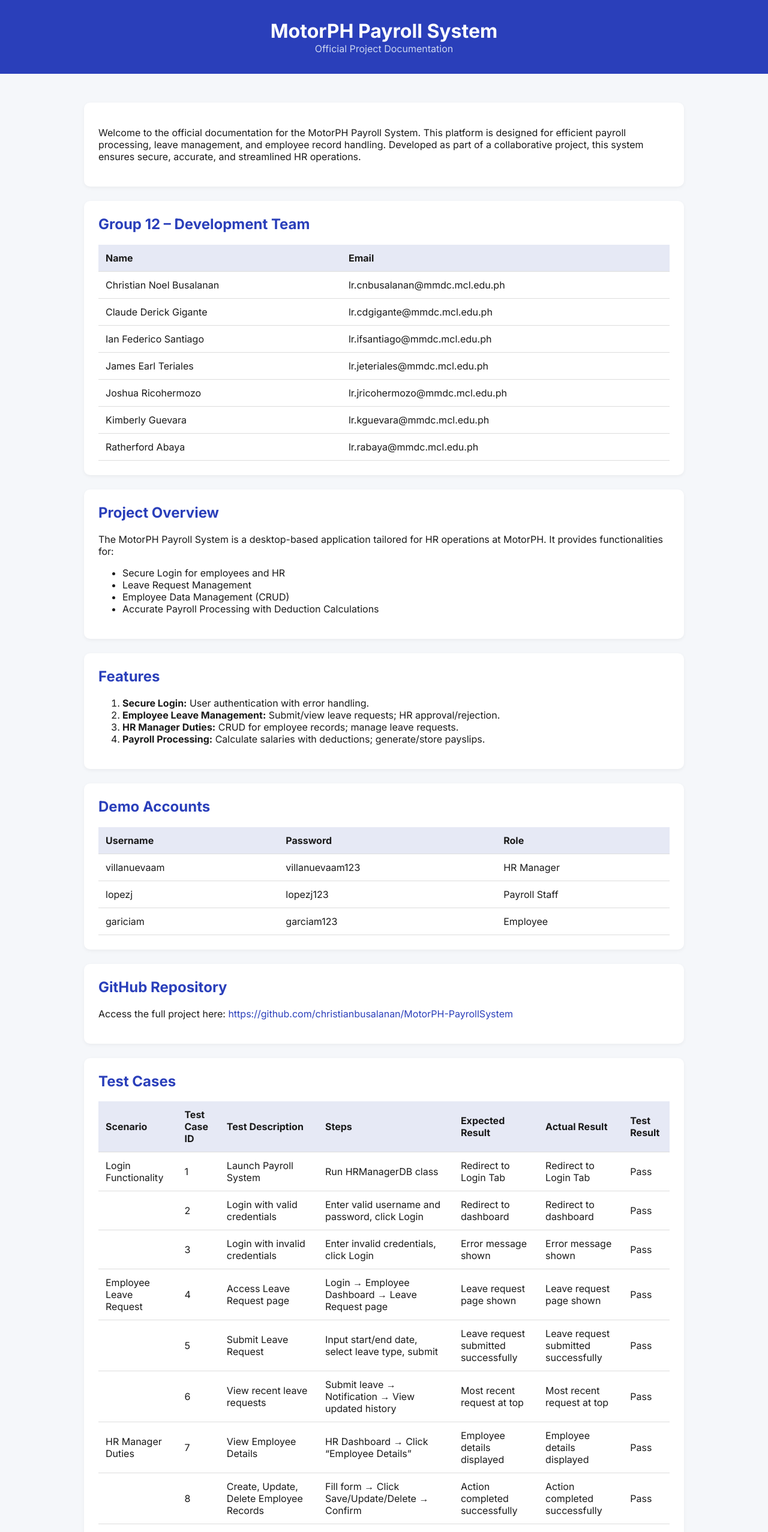
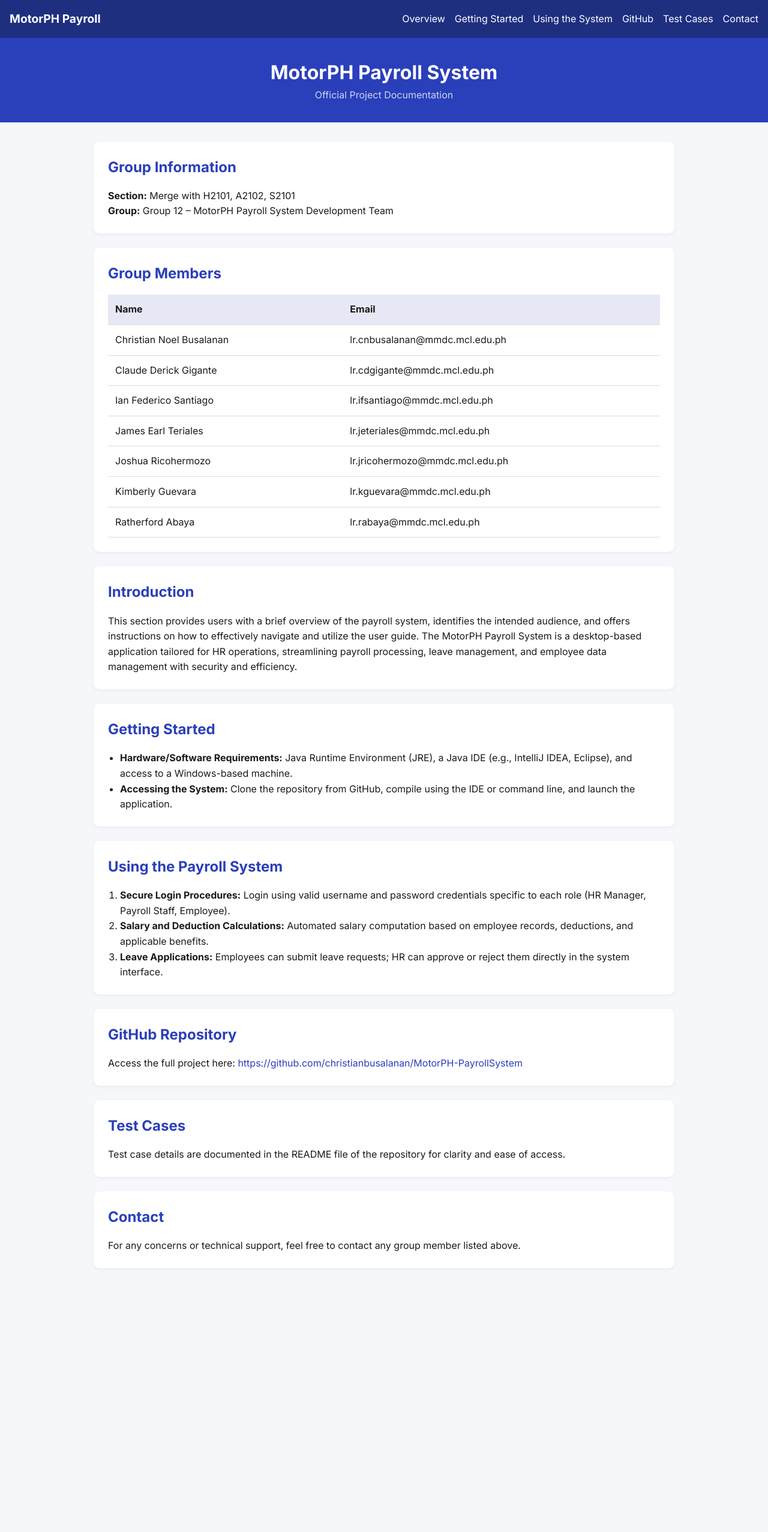
Before and after one commit to santiagoian01/MotorPH-PayrollSystem, a plain HTML site: page index.html in a window 1280 px wide. Shown: the top 2554 px of the page at 60% size. After the commit the page ends 2146 px from the top, so only its background shows below. Drawn offline with Linux system fonts and the light colour scheme.

Commit message:
made it more professional looking i guess
made it more professional looking i guess

```diff
--- a/index.html
+++ b/index.html
@@ -7,35 +7,74 @@
   <title>MotorPH Payroll System Documentation</title>
   <link href="https://fonts.googleapis.com/css2?family=Inter:wght@400;600;700&display=swap" rel="stylesheet">
   <style>
+    * {
+      margin: 0;
+      padding: 0;
+      box-sizing: border-box;
+    }
+
+ul, ol {
+  margin-left: 20px;
+}
     body {
       font-family: 'Inter', sans-serif;
-      margin: 0;
       background-color: #f5f7fa;
       color: #1a1a1a;
+      line-height: 1.6;
     }
 
     header {
       background-color: #2a3fba;
       color: white;
-      padding: 2rem;
+      padding: 2rem 1rem;
       text-align: center;
     }
 
     header h1 {
-      margin: 0;
       font-size: 2rem;
     }
 
     header p {
-      margin: 0;
       font-size: 1rem;
       color: #cbd5f0;
+    }
+
+    nav {
+      background-color: #1f2f80;
+      display: flex;
+      justify-content: space-between;
+      align-items: center;
+      padding: 1rem;
+      position: sticky;
+      top: 0;
+      z-index: 1000;
+    }
+
+    .nav-logo {
+      color: white;
+      font-weight: 700;
+      font-size: 1.2rem;
+    }
+
+    .nav-links {
+      display: flex;
+      gap: 1rem;
+    }
+
+    .nav-links a {
+      color: white;
+      text-decoration: none;
+      font-weight: 500;
+    }
+
+    .nav-links a:hover {
+      text-decoration: underline;
     }
 
     .container {
       max-width: 1000px;
       margin: 2rem auto;
-      padding: 1rem;
+      padding: 0 1rem;
     }
 
     .section {
@@ -49,6 +88,7 @@
     .section h2 {
       color: #2a3fba;
       margin-top: 0;
+      margin-bottom: 1rem;
     }
 
     table {
@@ -57,7 +97,8 @@
       margin-top: 1rem;
     }
 
-    th, td {
+    th,
+    td {
       padding: 0.75rem;
       text-align: left;
       border-bottom: 1px solid #ddd;
@@ -76,23 +117,67 @@
       text-decoration: underline;
     }
 
-    @media (max-width: 600px) {
-      header h1 {
-        font-size: 1.5rem;
+    .back-to-top {
+      position: fixed;
+      bottom: 20px;
+      right: 20px;
+      background-color: #2a3fba;
+      color: white;
+      border: none;
+      padding: 0.5rem 1rem;
+      border-radius: 5px;
+      cursor: pointer;
+      display: none;
+    }
+
+    .back-to-top:hover {
+      background-color: #1f2f80;
+    }
+
+    @media (max-width: 768px) {
+      .nav-links {
+        flex-direction: column;
+        background-color: #1f2f80;
+        position: absolute;
+        top: 60px;
+        right: 0;
+        width: 100%;
+        display: none;
       }
 
-      header p {
-        font-size: 0.875rem;
+      .nav-links.active {
+        display: flex;
       }
 
-      th, td {
-        font-size: 0.875rem;
+      .menu-toggle {
+        display: block;
+        cursor: pointer;
+        color: white;
+      }
+    }
+
+    @media (min-width: 769px) {
+      .menu-toggle {
+        display: none;
       }
     }
   </style>
 </head>
 
 <body>
+  <nav>
+    <div class="nav-logo">MotorPH Payroll</div>
+    <div class="menu-toggle" onclick="toggleMenu()">&#9776;</div>
+    <div class="nav-links" id="navLinks">
+      <a href="#overview">Overview</a>
+      <a href="#getting-started">Getting Started</a>
+      <a href="#using">Using the System</a>
+      <a href="https://github.com/christianbusalanan/MotorPH-PayrollSystem" target="_blank">GitHub</a>
+      <a href="#test">Test Cases</a>
+      <a href="#contact">Contact</a>
+    </div>
+  </nav>
+
   <header>
     <h1>MotorPH Payroll System</h1>
     <p>Official Project Documentation</p>
@@ -100,18 +185,15 @@
 
   <div class="container">
     <div class="section">
-      <p>
-        Welcome to the official documentation for the MotorPH Payroll System. This platform is designed for efficient payroll processing, leave management, and employee record handling. Developed as part of a collaborative project, this system ensures secure, accurate, and streamlined HR operations.
-      </p>
+      <h2>Group Information</h2>
+      <p><strong>Section:</strong> Merge with H2101, A2102, S2101</p>
+      <p><strong>Group:</strong> Group 12 – MotorPH Payroll System Development Team</p>
     </div>
 
     <div class="section">
-      <h2>Group 12 – Development Team</h2>
+      <h2>Group Members</h2>
       <table>
-        <tr>
-          <th>Name</th>
-          <th>Email</th>
-        </tr>
+        <tr><th>Name</th><th>Email</th></tr>
         <tr><td>Christian Noel Busalanan</td><td>lr.cnbusalanan@mmdc.mcl.edu.ph</td></tr>
         <tr><td>Claude Derick Gigante</td><td>lr.cdgigante@mmdc.mcl.edu.ph</td></tr>
         <tr><td>Ian Federico Santiago</td><td>lr.ifsantiago@mmdc.mcl.edu.ph</td></tr>
@@ -122,87 +204,65 @@
       </table>
     </div>
 
-    <div class="section">
-      <h2>Project Overview</h2>
-      <p>The MotorPH Payroll System is a desktop-based application tailored for HR operations at MotorPH. It provides functionalities for:</p>
+    <div class="section" id="overview">
+      <h2>Introduction</h2>
+      <p>This section provides users with a brief overview of the payroll system, identifies the intended audience, and offers instructions on how to effectively navigate and utilize the user guide. The MotorPH Payroll System is a desktop-based application tailored for HR operations, streamlining payroll processing, leave management, and employee data management with security and efficiency.</p>
+    </div>
+
+    <div class="section" id="getting-started">
+      <h2>Getting Started</h2>
       <ul>
-        <li>Secure Login for employees and HR</li>
-        <li>Leave Request Management</li>
-        <li>Employee Data Management (CRUD)</li>
-        <li>Accurate Payroll Processing with Deduction Calculations</li>
+        	<li><strong>Hardware/Software Requirements:</strong> Java Runtime Environment (JRE), a Java IDE (e.g., IntelliJ IDEA, Eclipse), and access to a Windows-based machine.</li>
+        	<li><strong>Accessing the System:</strong> Clone the repository from GitHub, compile using the IDE or command line, and launch the application.</li>
       </ul>
     </div>
 
-    <div class="section">
-      <h2>Features</h2>
+    <div class="section" id="using">
+      <h2>Using the Payroll System</h2>
       <ol>
-        <li><strong>Secure Login:</strong> User authentication with error handling.</li>
-        <li><strong>Employee Leave Management:</strong> Submit/view leave requests; HR approval/rejection.</li>
-        <li><strong>HR Manager Duties:</strong> CRUD for employee records; manage leave requests.</li>
-        <li><strong>Payroll Processing:</strong> Calculate salaries with deductions; generate/store payslips.</li>
+        <li><strong>Secure Login Procedures:</strong> Login using valid username and password credentials specific to each role (HR Manager, Payroll Staff, Employee).</li>
+        <li><strong>Salary and Deduction Calculations:</strong> Automated salary computation based on employee records, deductions, and applicable benefits.</li>
+        <li><strong>Leave Applications:</strong> Employees can submit leave requests; HR can approve or reject them directly in the system interface.</li>
       </ol>
     </div>
 
-    <div class="section">
-      <h2>Demo Accounts</h2>
-      <table>
-        <tr>
-          <th>Username</th>
-          <th>Password</th>
-          <th>Role</th>
-        </tr>
-        <tr><td>villanuevaam</td><td>villanuevaam123</td><td>HR Manager</td></tr>
-        <tr><td>lopezj</td><td>lopezj123</td><td>Payroll Staff</td></tr>
-        <tr><td>gariciam</td><td>garciam123</td><td>Employee</td></tr>
-      </table>
-    </div>
-
-    <div class="section">
+    <div class="section" id="github">
       <h2>GitHub Repository</h2>
       <p>Access the full project here: <a href="https://github.com/christianbusalanan/MotorPH-PayrollSystem" target="_blank">https://github.com/christianbusalanan/MotorPH-PayrollSystem</a></p>
     </div>
 
-    <div class="section">
+    <div class="section" id="test">
       <h2>Test Cases</h2>
-      <table>
-        <tr>
-          <th>Scenario</th>
-          <th>Test Case ID</th>
-          <th>Test Description</th>
-          <th>Steps</th>
-          <th>Expected Result</th>
-          <th>Actual Result</th>
-          <th>Test Result</th>
-        </tr>
-        <tr><td>Login Functionality</td><td>1</td><td>Launch Payroll System</td><td>Run HRManagerDB class</td><td>Redirect to Login Tab</td><td>Redirect to Login Tab</td><td>Pass</td></tr>
-        <tr><td></td><td>2</td><td>Login with valid credentials</td><td>Enter valid username and password, click Login</td><td>Redirect to dashboard</td><td>Redirect to dashboard</td><td>Pass</td></tr>
-        <tr><td></td><td>3</td><td>Login with invalid credentials</td><td>Enter invalid credentials, click Login</td><td>Error message shown</td><td>Error message shown</td><td>Pass</td></tr>
-        <tr><td>Employee Leave Request</td><td>4</td><td>Access Leave Request page</td><td>Login → Employee Dashboard → Leave Request page</td><td>Leave request page shown</td><td>Leave request page shown</td><td>Pass</td></tr>
-        <tr><td></td><td>5</td><td>Submit Leave Request</td><td>Input start/end date, select leave type, submit</td><td>Leave request submitted successfully</td><td>Leave request submitted successfully</td><td>Pass</td></tr>
-        <tr><td></td><td>6</td><td>View recent leave requests</td><td>Submit leave → Notification → View updated history</td><td>Most recent request at top</td><td>Most recent request at top</td><td>Pass</td></tr>
-        <tr><td>HR Manager Duties</td><td>7</td><td>View Employee Details</td><td>HR Dashboard → Click “Employee Details”</td><td>Employee details displayed</td><td>Employee details displayed</td><td>Pass</td></tr>
-        <tr><td></td><td>8</td><td>Create, Update, Delete Employee Records</td><td>Fill form → Click Save/Update/Delete → Confirm</td><td>Action completed successfully</td><td>Action completed successfully</td><td>Pass</td></tr>
-        <tr><td></td><td>9</td><td>Approve/Reject Leave Requests</td><td>Enter employee number → Status → Click “Update”</td><td>Leave request updated</td><td>Leave request updated</td><td>Pass</td></tr>
-        <tr><td>Payroll Processing</td><td>10</td><td>Access Payroll Dashboard</td><td>Login as HR/Admin → Click Process Payroll</td><td>Routed to payroll page</td><td>Routed to payroll page</td><td>Pass</td></tr>
-        <tr><td></td><td>11</td><td>Process Payroll</td><td>Input hours, overtime, deductions → Click Calculate → Click Process Payroll</td><td>Payroll processed successfully</td><td>Payroll processed successfully</td><td>Pass</td></tr>
-        <tr><td></td><td>12</td><td>View Processed Payslip</td><td>Process payroll → Confirmation → Review latest payslip</td><td>Most recent payslip visible</td><td>Most recent payslip visible</td><td>Pass</td></tr>
-      </table>
+      <p>Test case details are documented in the README file of the repository for clarity and ease of access.</p>
     </div>
 
-    <div class="section">
-      <h2>How to Use</h2>
-      <ol>
-        <li>Clone the repository from GitHub.</li>
-        <li>Compile the project using any Java IDE or command line.</li>
-        <li>Launch the application and log in with valid credentials.</li>
-        <li>Access respective modules: Leave, Employee Management, Payroll.</li>
-      </ol>
-    </div>
-
-    <div class="section">
-      <p>Thank you for visiting our documentation! For any concerns or technical support, feel free to contact any group member.</p>
+    <div class="section" id="contact">
+      <h2>Contact</h2>
+      <p>For any concerns or technical support, feel free to contact any group member listed above.</p>
     </div>
   </div>
+
+  <button class="back-to-top" onclick="scrollToTop()">Top</button>
+
+  <script>
+    const navLinks = document.getElementById('navLinks');
+    function toggleMenu() {
+      navLinks.classList.toggle('active');
+    }
+
+    window.onscroll = function () {
+      const button = document.querySelector('.back-to-top');
+      if (document.body.scrollTop > 100 || document.documentElement.scrollTop > 100) {
+        button.style.display = "block";
+      } else {
+        button.style.display = "none";
+      }
+    };
+
+    function scrollToTop() {
+      window.scrollTo({ top: 0, behavior: 'smooth' });
+    }
+  </script>
 </body>
 
 </html>
```
